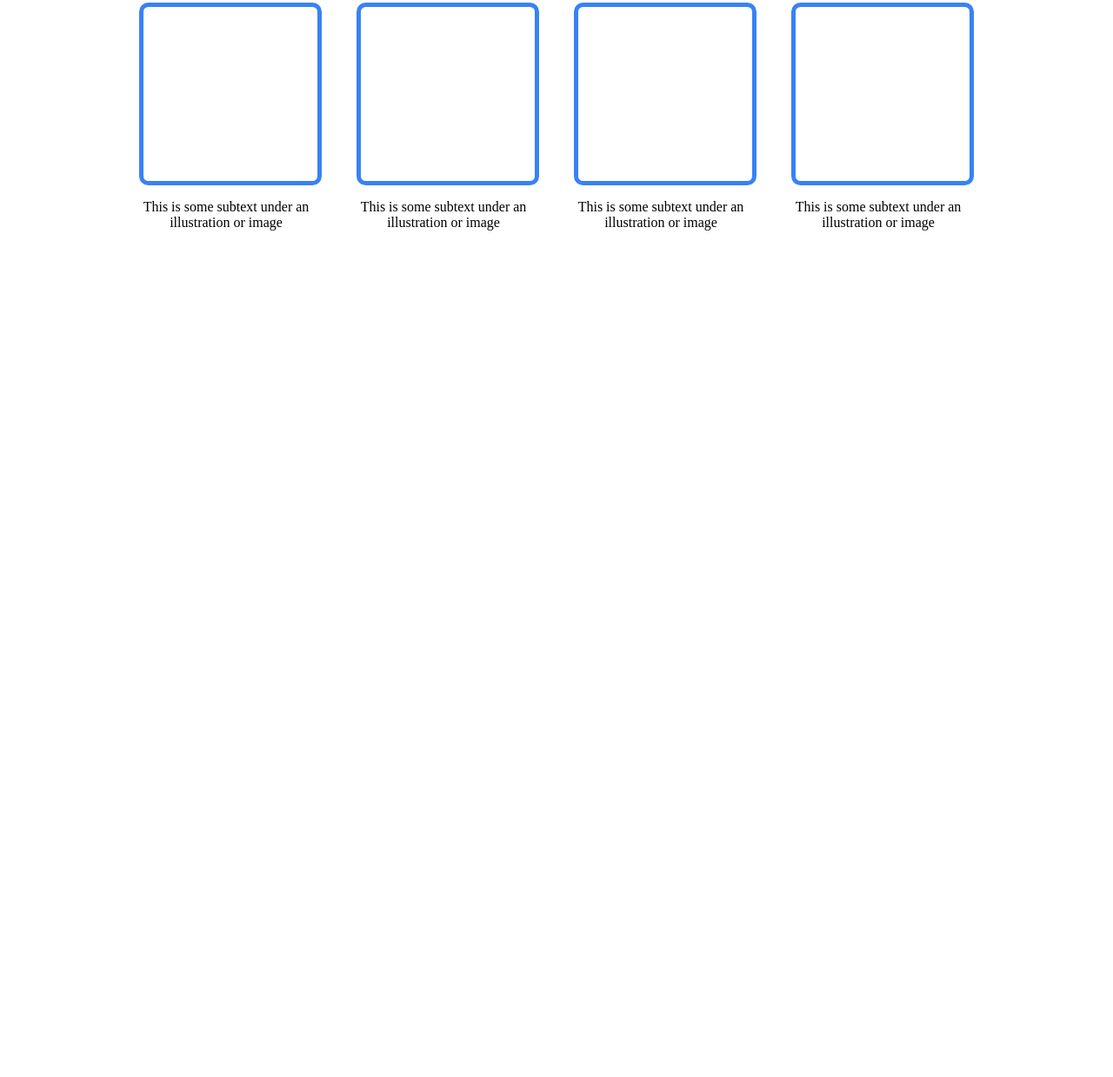
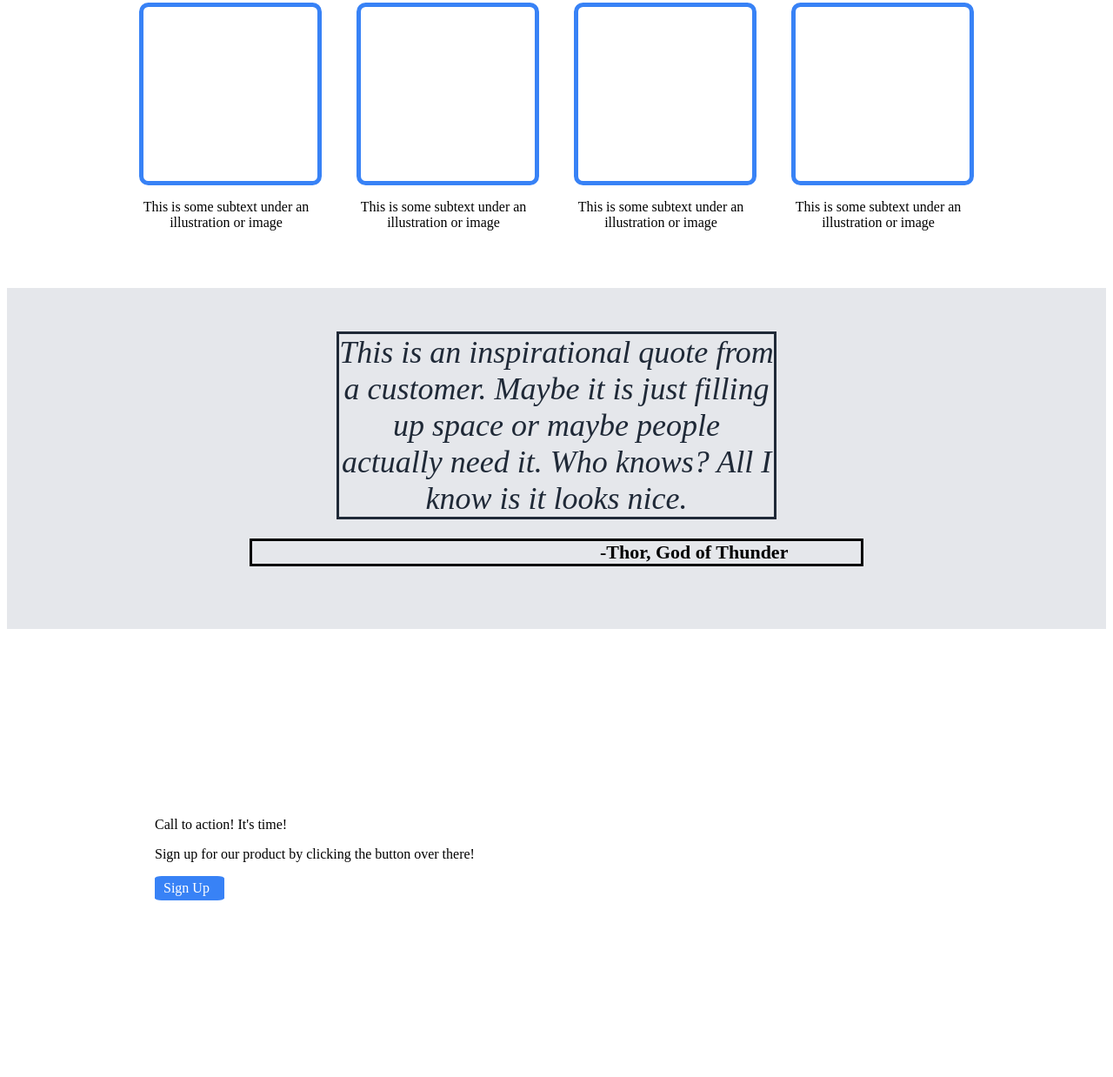
Before and after one commit to jmoriwa/Landing-page, a plain HTML site: page index.html in a window 1280 px wide. Shown: the part 539-1777 px from the top of the page at 87% size. Before the commit the page ends 878 px from the top, so only its background shows below. Drawn offline with Linux system fonts and the light colour scheme.

Commit message:
Work on the third section

```diff
--- a/index.html
+++ b/index.html
@@ -61,5 +61,24 @@
         </div>
 
     </div>
+
+
+    <div class="quotesec">
+        <div class="quote">This is an inspirational quote from a customer. Maybe it is just
+        filling up space or maybe people actually need it. Who knows? All I know is it looks
+        nice.</div>
+        <p class="author">-Thor, God of Thunder</p>
+    </div>
+
+    <div class="call">
+        <div class="call_container">
+            <div class="calltext">
+                <p>Call to action! It's time!</p>
+                <p>Sign up for our product by clicking the button over
+                    there!</p>
+            </div>
+            <div class="button">Sign Up</div>
+         </div>
+    </div>
 </body>
 </html>
--- a/stylesheet.css
+++ b/stylesheet.css
@@ -128,3 +128,52 @@
     width: 200px;
     text-align: center;
 }
+
+.quotesec{
+    background-color: #E5E7EB;
+    display: flex;
+    flex-direction: column;
+    padding: 50px;;
+    align-items: center;
+}
+
+.quote{
+    /*background-color: #E5E7EB;*/
+    display: flex;
+    flex-wrap: wrap;
+    font-size: 36px;
+    font-style: italic;
+    color: #1F2937;
+    text-align: center;
+    width: 500px;
+    justify-content: center;
+    border: solid;
+
+}
+
+.author{
+    font-size: 22px;
+    width: 300px;
+    font-weight: bold;
+    font-style: light italic;
+    border: solid;
+    padding-left: 400px;
+}
+
+.call_container{
+    display: block;
+    margin-block: 6.25rem;
+    padding: 50px;
+}
+
+.call{
+    display: flex;
+    align-items: center;
+    justify-content: space-between;
+    padding: 3.125rem 7.5rem;
+    max-width: 64rem;
+    margin: 0 auto;
+    color: var(--off-white);
+    background-color: var(--blue);
+    border-radius: 0.5rem;
+}
```
